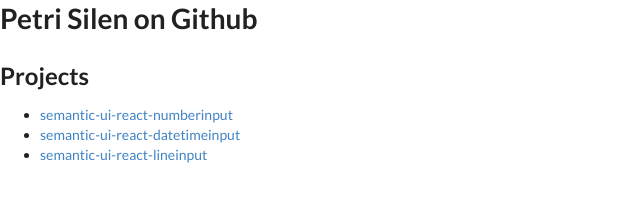
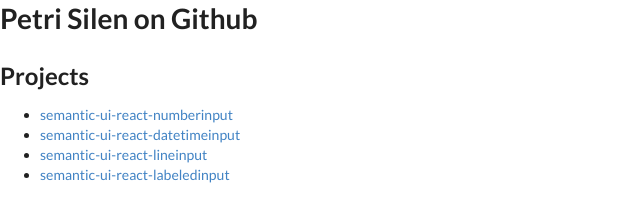
Before and after one commit to pksilen/pksilen.github.io, a plain HTML site: page index.html in a window 1280 px wide. Shown: the whole page, without its empty margins (0-640 px from the left). Drawn offline with nearby package versions, Linux system fonts and the light colour scheme.

Commit message:
Added new project link

```diff
--- a/index.html
+++ b/index.html
@@ -16,6 +16,7 @@
     <li><a href="https://github.com/pksilen/semantic-ui-react-numberinput">semantic-ui-react-numberinput</a></li>
     <li><a href="https://github.com/pksilen/semantic-ui-react-datetimeinput">semantic-ui-react-datetimeinput</a></li>
     <li><a href="https://github.com/pksilen/semantic-ui-react-lineinput">semantic-ui-react-lineinput</a></li>
+    <li><a href="https://github.com/pksilen/semantic-ui-react-labeledinput">semantic-ui-react-labeledinput</a></li>
 </ul>
 </body>
 </html>
```
